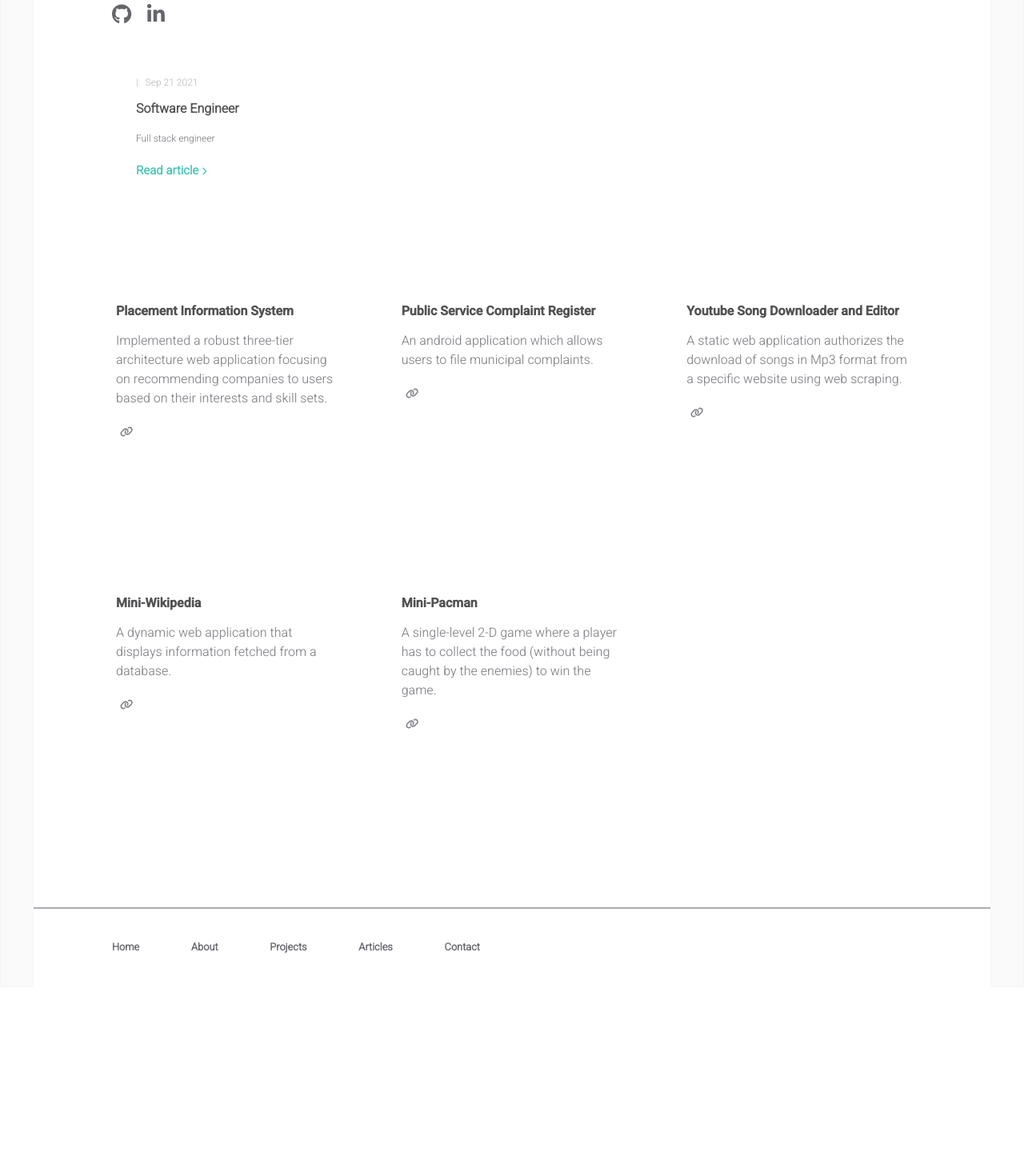
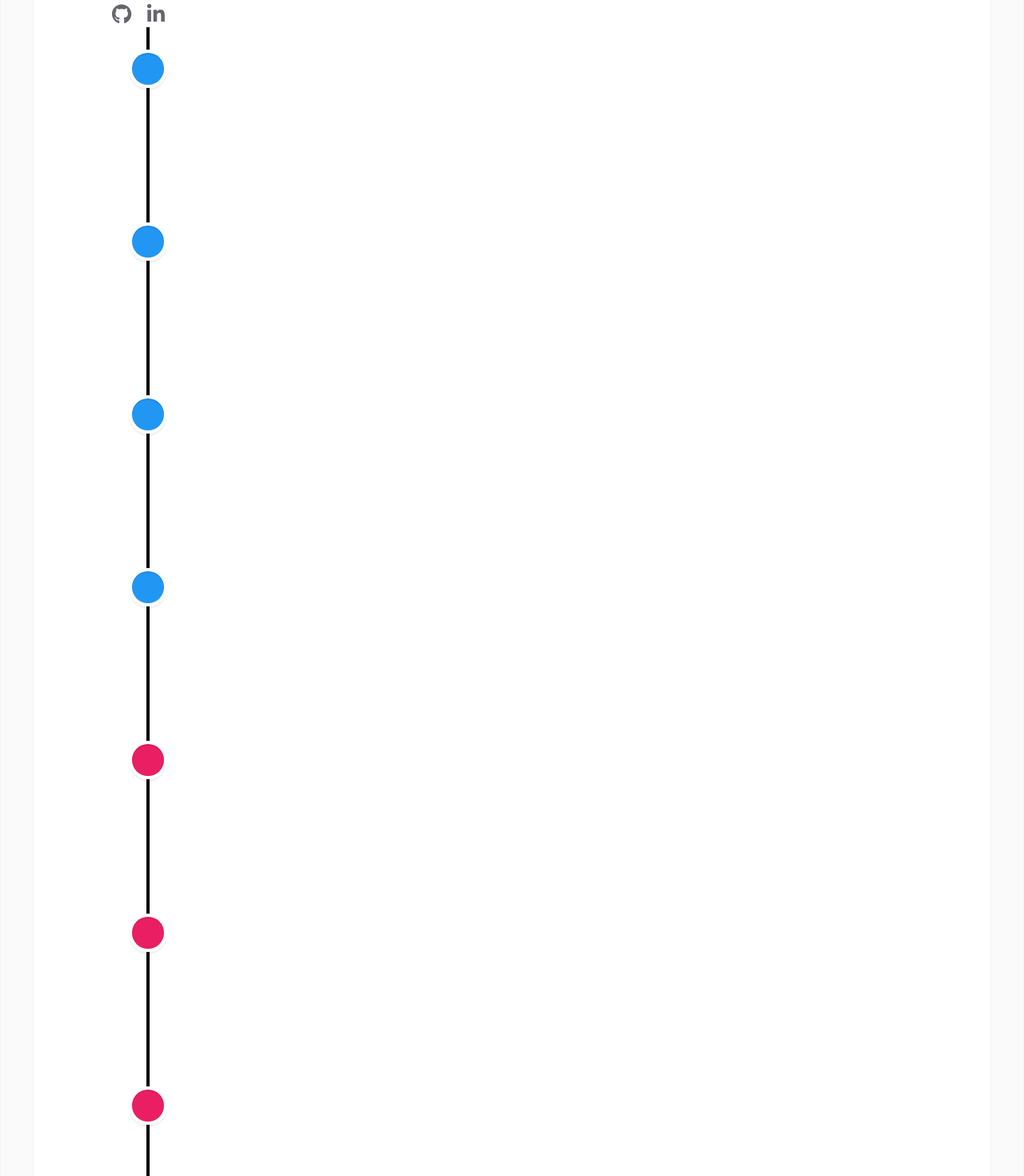
Before and after one commit to patkaush/portfolio, a React (Create React App) app: page / in a window 1280 px wide. Shown: the part 380-1850 px from the top of the page at 80% size. Before the commit the page ends 1614 px from the top, so only its background shows below. Built offline with nearby package versions, Linux system fonts and the light colour scheme.

Commit message:
Added single-column-left vertical timeline

```diff
--- a/package.json
+++ b/package.json
@@ -28,6 +28,7 @@
 		"react-helmet": "^6.1.0",
 		"react-router-dom": "^6.11.1",
 		"react-scripts": "^5.0.1",
+		"react-vertical-timeline-component": "^3.6.0",
 		"styled-components": "^5.3.10",
 		"web-vitals": "^2.1.4"
 	},
--- a/src/components/homepage/works.jsx
+++ /dev/null
@@ -1,37 +0,0 @@
-import React from "react";
-import { faBriefcase } from "@fortawesome/free-solid-svg-icons";
-
-import Card from "../common/card";
-import workProfiles from "../../data/works";
-import WorkProfile from "./work_profile";
-
-import "./styles/works.css";
-import { Dialog } from "@material-ui/core";
-
-const Works = () => {
-	return (
-
-			<div className="works-main-container">
-				<div className="works-container">
-					<div className="works-wrapper">
-						{workProfiles.map((workProfile, index) => (
-							<div
-								className="works-article"
-								key={(index + 1).toString()}
-							>
-								<WorkProfile
-									key={(index + 1).toString()}
-									date={workProfile().date_of_joining}
-									title={workProfile().title}
-									description={workProfile().description}
-									// link={"/article/" + (index + 1)}
-								/>
-							</div>
-						))}
-					</div>
-				</div>
-			</div>
-	);
-};
-
-export default Works;
--- a/src/components/homepage/styles/works.css
+++ b/src/components/occupation/styles/works.css
@@ -1,5 +1,20 @@
 @import "../../../data/styles.css";
 
+.works-main-container{
+	font-family: sans-serif;
+	text-align: center;
+
+}
+.vertical-timeline::before {
+	/* this is the vertical line */
+
+	background: black !important;
+}
+
+.empty {
+	height: 600px;
+	border: 1px solid red;
+}
 .works-body {
 	margin-bottom: 10px;
 }
--- /dev/null
+++ b/src/components/occupation/works.jsx
@@ -0,0 +1,143 @@
+import React from "react";
+import { faBriefcase } from "@fortawesome/free-solid-svg-icons";
+
+import Card from "../common/card";
+import workProfiles from "../../data/works";
+import WorkProfile from "./work_profile";
+
+import "./styles/works.css";
+import { Dialog } from "@material-ui/core";
+import {
+	VerticalTimeline,
+	VerticalTimelineElement
+  } from "react-vertical-timeline-component";
+  import "react-vertical-timeline-component/style.min.css";
+
+const WorkIcon = () => <></>;
+
+const Works = () => {
+	return (
+		<div className="works-main-container">
+
+		<VerticalTimeline layout="1-column-left">
+        <VerticalTimelineElement
+          className="vertical-timeline-element--work"
+          contentStyle={{ background: "rgb(33, 150, 243)", color: "#fff" }}
+          contentArrowStyle={{ borderRight: "7px solid  rgb(33, 150, 243)" }}
+          date="2011 - present"
+          iconStyle={{ background: "rgb(33, 150, 243)", color: "#fff" }}
+          icon={<WorkIcon />}
+        >
+          <h3 className="vertical-timeline-element-title">Creative Director</h3>
+          <h4 className="vertical-timeline-element-subtitle">Miami, FL</h4>
+          <p>
+            Creative Direction, User Experience, Visual Design, Project
+            Management, Team Leading
+          </p>
+        </VerticalTimelineElement>
+        <VerticalTimelineElement
+          className="vertical-timeline-element--work"
+          date="2010 - 2011"
+          iconStyle={{ background: "rgb(33, 150, 243)", color: "#fff" }}
+          icon={<WorkIcon />}
+        >
+          <h3 className="vertical-timeline-element-title">Art Director</h3>
+          <h4 className="vertical-timeline-element-subtitle">
+            San Francisco, CA
+          </h4>
+          <p>
+            Creative Direction, User Experience, Visual Design, SEO, Online
+            Marketing
+          </p>
+        </VerticalTimelineElement>
+        <VerticalTimelineElement
+          className="vertical-timeline-element--work"
+          date="2008 - 2010"
+          iconStyle={{ background: "rgb(33, 150, 243)", color: "#fff" }}
+          icon={<WorkIcon />}
+        >
+          <h3 className="vertical-timeline-element-title">Web Designer</h3>
+          <h4 className="vertical-timeline-element-subtitle">
+            Los Angeles, CA
+          </h4>
+          <p>User Experience, Visual Design</p>
+        </VerticalTimelineElement>
+        <VerticalTimelineElement
+          className="vertical-timeline-element--work"
+          date="2006 - 2008"
+          iconStyle={{ background: "rgb(33, 150, 243)", color: "#fff" }}
+          icon={<WorkIcon />}
+        >
+          <h3 className="vertical-timeline-element-title">Web Designer</h3>
+          <h4 className="vertical-timeline-element-subtitle">
+            San Francisco, CA
+          </h4>
+          <p>User Experience, Visual Design</p>
+        </VerticalTimelineElement>
+        <VerticalTimelineElement
+          className="vertical-timeline-element--education"
+          date="April 2013"
+          iconStyle={{ background: "rgb(233, 30, 99)", color: "#fff" }}
+          icon={<WorkIcon />}
+        >
+          <h3 className="vertical-timeline-element-title">
+            Content Marketing for Web, Mobile and Social Media
+          </h3>
+          <h4 className="vertical-timeline-element-subtitle">Online Course</h4>
+          <p>Strategy, Social Media</p>
+        </VerticalTimelineElement>
+        <VerticalTimelineElement
+          className="vertical-timeline-element--education"
+          date="November 2012"
+          iconStyle={{ background: "rgb(233, 30, 99)", color: "#fff" }}
+          icon={<WorkIcon />}
+        >
+          <h3 className="vertical-timeline-element-title">
+            Agile Development Scrum Master
+          </h3>
+          <h4 className="vertical-timeline-element-subtitle">Certification</h4>
+          <p>Creative Direction, User Experience, Visual Design</p>
+        </VerticalTimelineElement>
+        <VerticalTimelineElement
+          className="vertical-timeline-element--education"
+          date="2002 - 2006"
+          iconStyle={{ background: "rgb(233, 30, 99)", color: "#fff" }}
+          icon={<WorkIcon />}
+        >
+          <h3 className="vertical-timeline-element-title">
+            Bachelor of Science in Interactive Digital Media Visual Imaging
+          </h3>
+          <h4 className="vertical-timeline-element-subtitle">
+            Bachelor Degree
+          </h4>
+          <p>Creative Direction, Visual Design</p>
+        </VerticalTimelineElement>
+        <VerticalTimelineElement
+          iconStyle={{ background: "rgb(16, 204, 82)", color: "#fff" }}
+          icon={<WorkIcon />}
+        />
+      </VerticalTimeline>
+
+				{/* <div className="works-container">
+					<div className="works-wrapper">
+						{workProfiles.map((workProfile, index) => (
+							<div
+								className="works-article"
+								key={(index + 1).toString()}
+							>
+								<WorkProfile
+									key={(index + 1).toString()}
+									date={workProfile().date_of_joining}
+									title={workProfile().title}
+									description={workProfile().description}
+									// link={"/article/" + (index + 1)}
+								/>
+							</div>
+						))}
+					</div>
+				</div> */}
+			</div>
+	);
+};
+
+export default Works;
--- a/src/pages/homepage.jsx
+++ b/src/pages/homepage.jsx
@@ -12,8 +12,7 @@
 import Logo from "../components/common/logo";
 import Footer from "../components/common/footer";
 import NavBar from "../components/common/navBar";
-// import Article from "../components/homepage/article";
-import Works from "../components/homepage/works";
+import Works from "../components/occupation/works";
 import AllProjects from "../components/projects/allProjects";
 
 import INFO from "../data/user";
@@ -133,8 +132,8 @@
 								/>
 							</a> */}
 						</div>
-
-						<div className="homepage-after-title">
+						<div>
+						{/* <div className="homepage-after-title"> */}
 							{/* <div className="homepage-articles">
 								{myArticles.map((article, index) => (
 									<div
@@ -152,7 +151,8 @@
 								))}
 							</div> */}
 
-							<div className="homepage-works">
+							{/* <div className="homepage-works"> */}
+							<div>
 								<Works />
 							</div>
 
```
Also changed, not shown: src/components/occupation/styles/workProfile.css (renamed from src/components/homepage/styles/workProfile.css), src/components/occupation/work_profile.jsx (renamed from src/components/homepage/work_profile.jsx), 1 other file (tests, documents, lock files or other folders).
